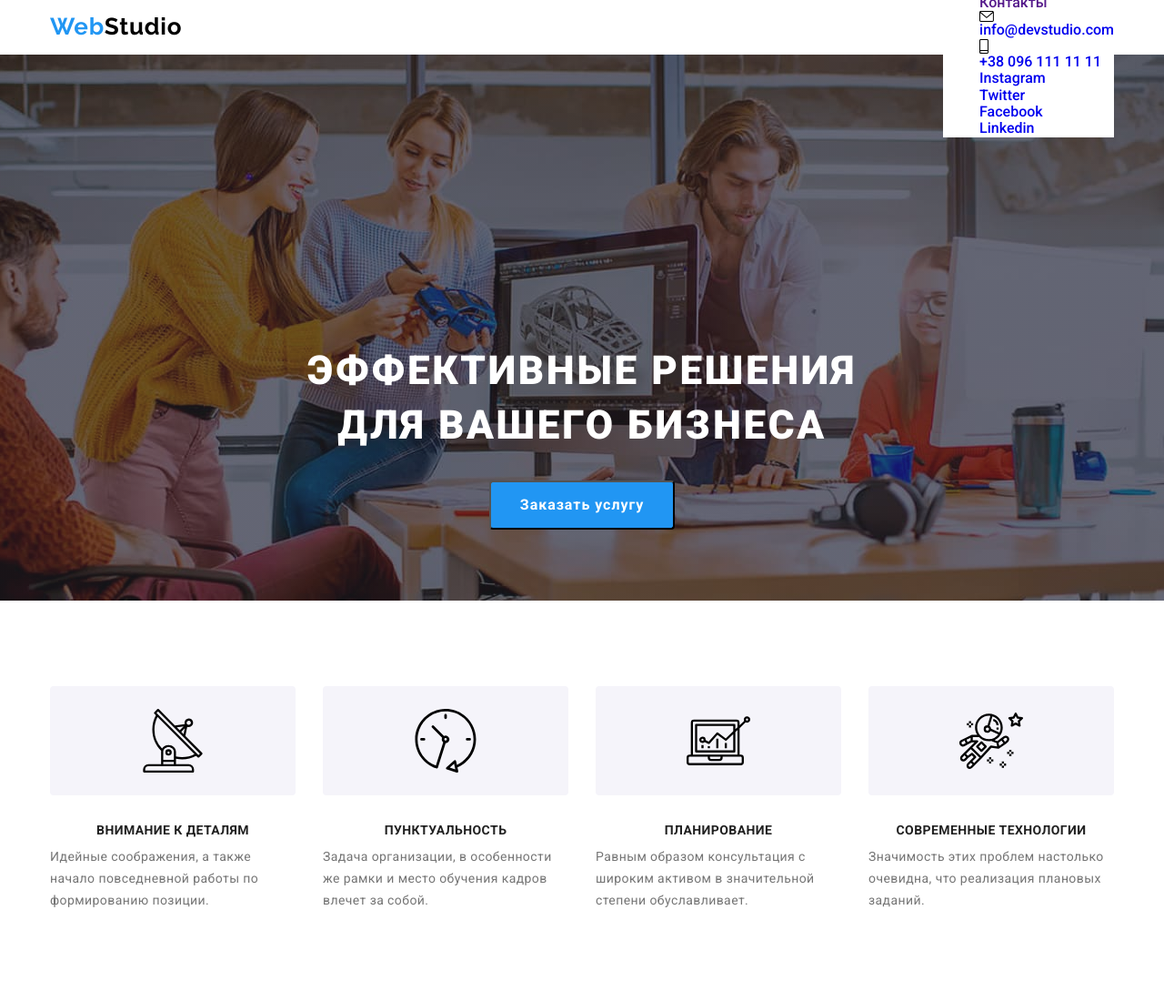
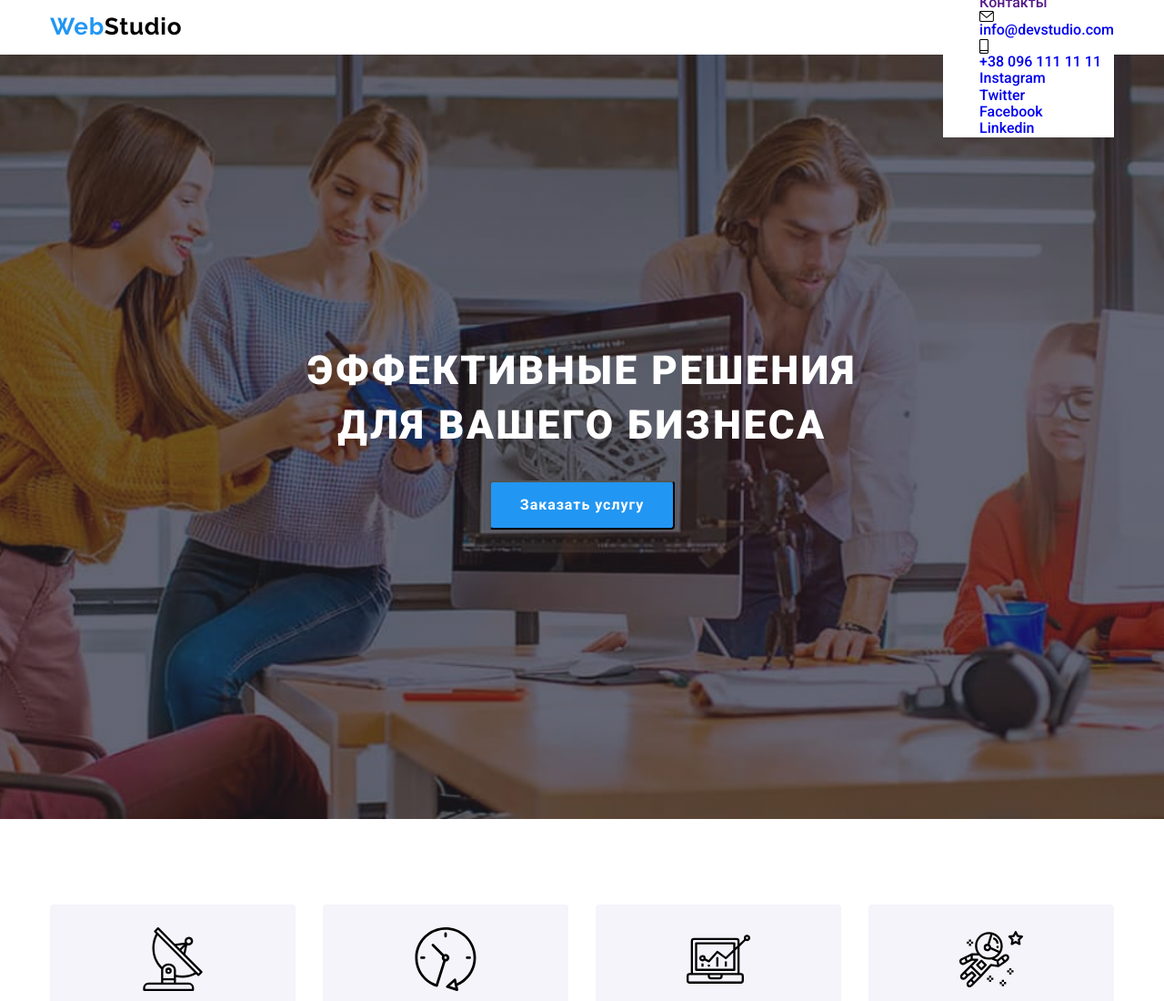
Before and after one commit to Huk2021/goit-markup-hw-08, a plain HTML site: page index.html in a window 1280 px wide. Shown: the top 1100 px of the page at 91% size. Drawn offline with nearby package versions, Linux system fonts and the light colour scheme.

Commit message:
доработки

```diff
--- a/sass/layout/_hero.scss
+++ b/sass/layout/_hero.scss
@@ -1,4 +1,5 @@
 .hero {
+  max-width: 767px;
   background: #2f303a;
   text-align: center;
   background-position: 50% 50%;
@@ -7,6 +8,7 @@
   margin-right: auto;
   background-repeat: no-repeat;
   background-position: center;
+
   // Mobile
   background-image: linear-gradient(
       rgba(47, 48, 58, 0.4),
@@ -34,21 +36,16 @@
 
     margin-bottom: 30px;
   }
-}
-.hero-container {
-  padding-left: 15px;
-  padding-right: 15px;
-  max-width: 767px;
-  height: 400px;
-  margin-left: auto;
-  margin-right: auto;
-  padding-top: 118px;
-  padding-bottom: 118px;
+  .hero-container {
+    margin-top: 118px;
+    margin-bottom: 118px;
+  }
 }
 
 // Tablet
 @media screen and (min-width: 768px) {
   .hero {
+    max-width: 1199px;
     background-image: linear-gradient(
         rgba(47, 48, 58, 0.4),
         rgba(47, 48, 58, 0.4)
@@ -65,10 +62,6 @@
         url("../images/hero_768@2x.jpg");
     }
   }
-
-  .hero-container {
-    max-width: 1199px;
-  }
 }
 
 // Desktop
@@ -76,7 +69,6 @@
 @media screen and (min-width: 1200px) {
   .hero {
     max-width: 1600px;
-    height: 600px;
     padding-top: 200px;
     padding-bottom: 200px;
     margin-left: auto;
```
Also changed, not shown: css/main.css, css/main.min.css, 2 other files.
